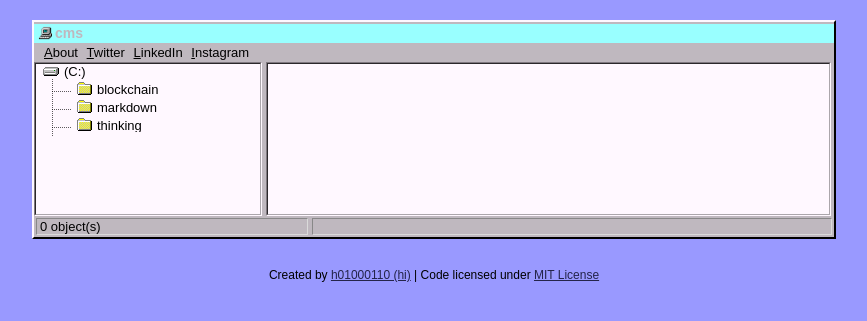
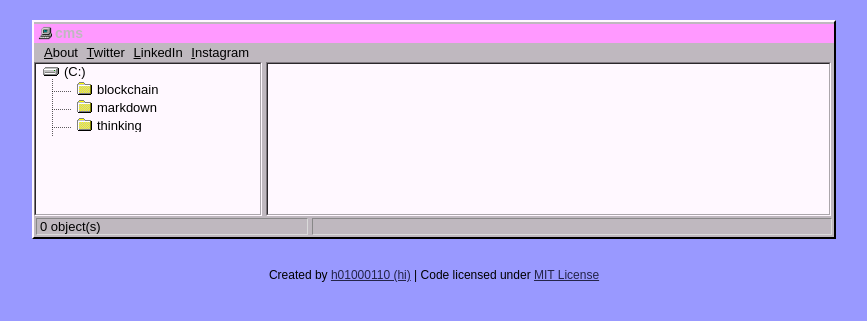
Before and after one commit to kristofraes/kraes, a Jekyll site: the page built from tags/cms.html, in a window 1280 px wide. Shown: the top 321 px of the page, without its empty margins (206-1073 px from the left). Built offline with Jekyll 4.4.1, drawn with Linux system fonts in a browser that asks for light colours.

Commit message:
Update 001.scss

```diff
--- a/assets/css/001.scss
+++ b/assets/css/001.scss
@@ -5,5 +5,5 @@
 @import "main";
 
 .default_title {
-	background: #99ffff;
+	background: #ff99ff;
 }
```
